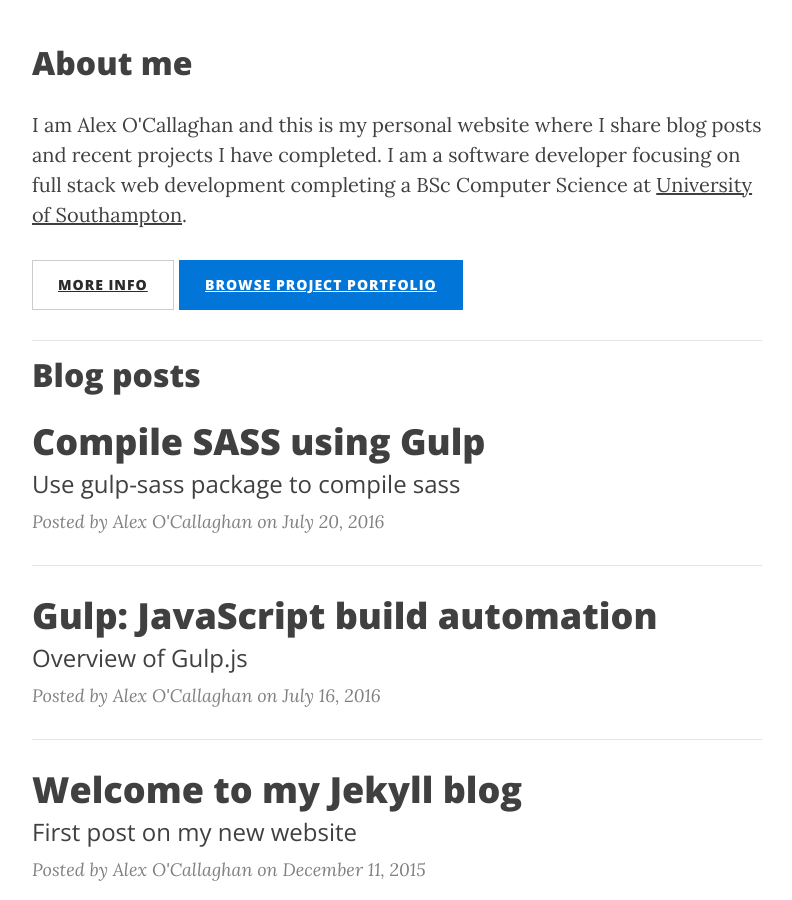
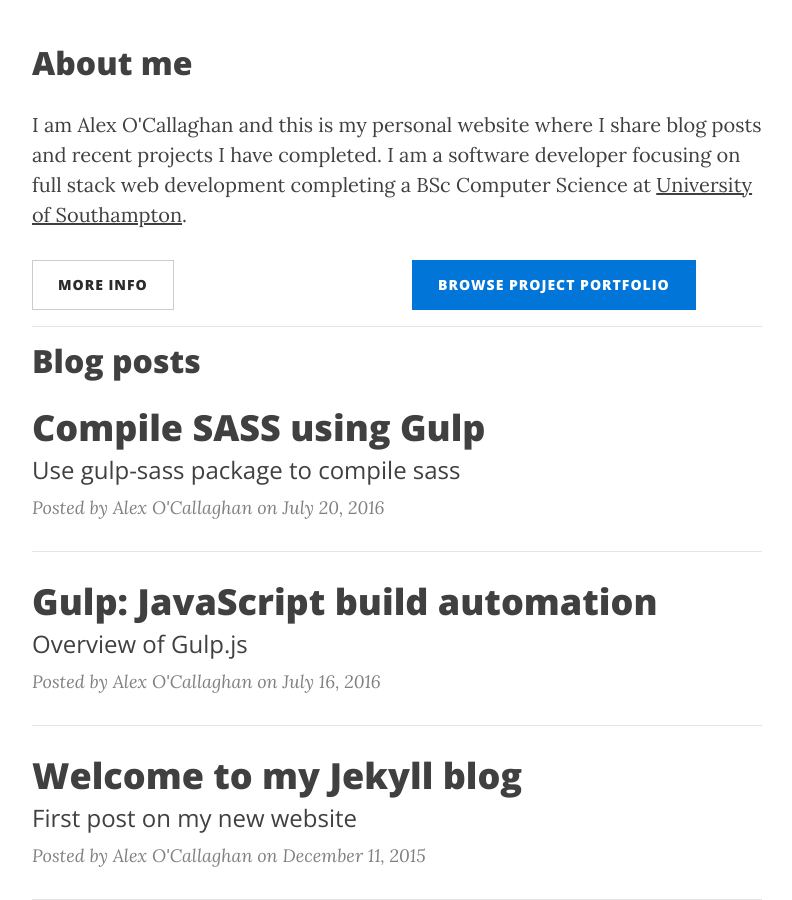
Before and after one commit to awocallaghan/no-async-css, a Jekyll site: the page built from index.html, in a window 1280 px wide and 900 px high, scrolled down 463 px. Shown: the whole window, without its empty margins (243-1035 px from the left). Built offline with Jekyll 4.4.1, drawn with Linux system fonts in a browser that asks for light colours; nearby versions of some CDN libraries; the list of posts is cut into pages by our own code.

Commit message:
Fixed button links underlined

```diff
--- a/index.html
+++ b/index.html
@@ -7,10 +7,14 @@
 <p>
   I am Alex O'Callaghan and this is my personal website where I share blog posts and recent projects I have completed. I am a software developer focusing on full stack web development completing a BSc Computer Science at <a href="https://southampton.ac.uk" target="_blank">University of Southampton</a>.
 </p>
-<p>
-  <a class="btn btn-secondary m-x-2" href="/about">More info</a>
-  <a class="btn btn-primary m-x-2" href="/projects">Browse project portfolio</a>
-</p>
+<div class="row">
+  <div class="col">
+    <a class="btn btn-secondary m-x-2" href="/about">More info</a>
+  </div>
+  <div class="col">
+    <a class="btn btn-primary m-x-2" href="/projects">Browse project portfolio</a>
+  </div>
+</div>
 
 <hr />
 
```
